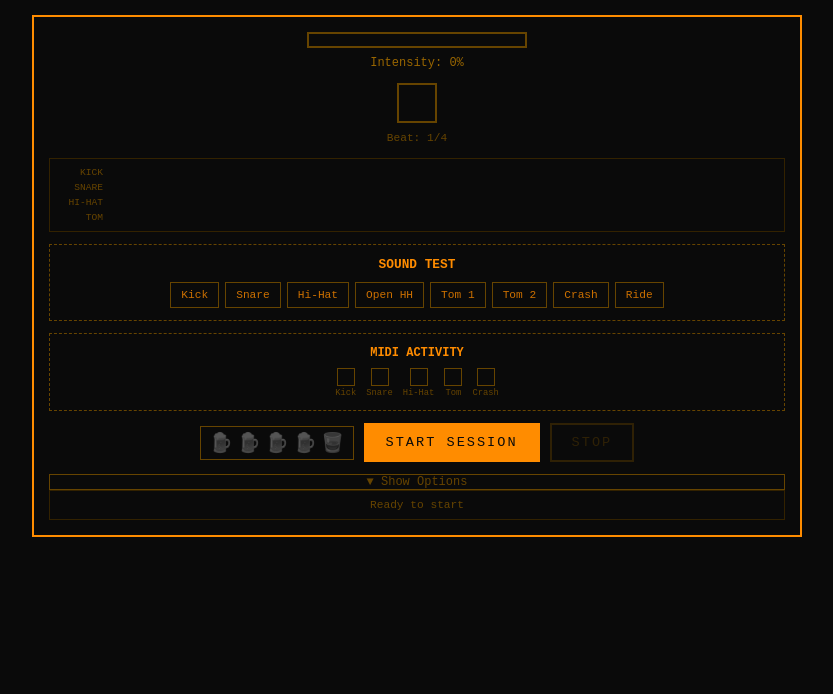
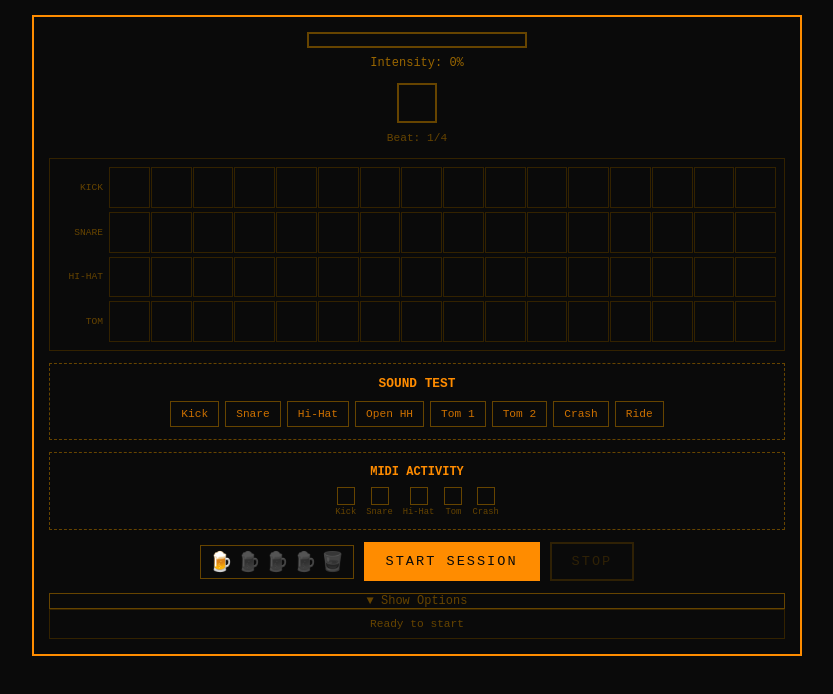
Before and after one commit to zpotoloom/zdr, a plain HTML site: page index.html in a window 1280 px wide. Shown: the whole page, without its empty margins (223-1056 px from the left). Drawn offline with Linux system fonts and the light colour scheme; the site is published under a folder, as on GitHub Pages, so addresses that start at the root find nothing.

Commit message:
rel paths

```diff
--- a/index.html
+++ b/index.html
@@ -194,4 +194,4 @@
     </div>
 
 
-<script defer src="/static/js/drummer.8dc9458a.js"></script></body></html>
+<script defer src="static/js/drummer.8dc9458a.js"></script></body></html>
```
